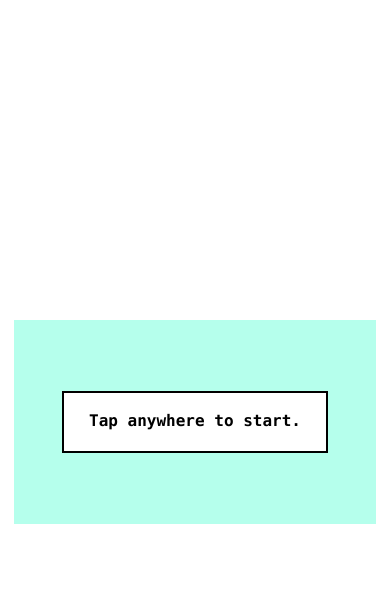
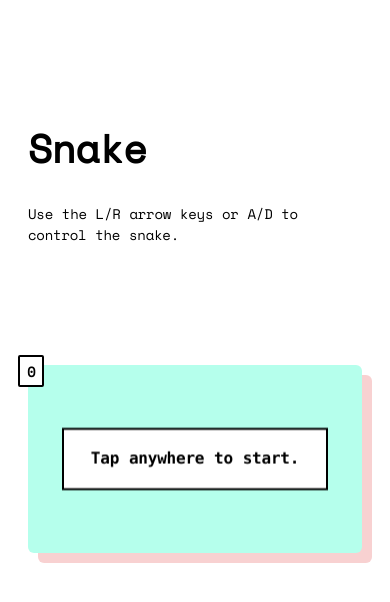
Before and after one commit to iainjreid/snake, a website built with Parcel: page index.html in a window 390 px wide. Built offline with nearby package versions, Linux system fonts and the light colour scheme.

Commit message:
chore: Complete a basic working version for PCs

```diff
--- a/index.html
+++ b/index.html
@@ -10,9 +10,22 @@
   </head>
 
   <body>
-    <canvas id="snake-canvas">
-      It looks like your browser does not support the canvas tag...
-    </canvas>
+    <div class="layout">
+      <div class="layout-content">
+        <h1>Snake</h1>
+
+        <div>
+          Use the L/R arrow keys or A/D to control the snake.
+        </div>
+      </div>
+
+      <div class="game-window">
+        <div class="game-score">0</div>
+        <canvas class="game-canvas">
+          It looks like your browser does not support the canvas tag...
+        </canvas>
+      </div>
+    </div>
 
     <script src="./src/main/snake.js"></script>
   </body>
--- a/src/main/snake.css
+++ b/src/main/snake.css
@@ -1,12 +1,112 @@
-* {
+@import url('https://fonts.googleapis.com/css?family=Space+Mono&display=swap');
+
+body, html {
+  --game-start-display: none;
+  --game-over-display: none;
+
   margin: 0;
   padding: 0;
+  min-height: 100%;
+  display: flex;
+  flex-direction: column;
+  height: 100%;
 }
 
-body, html {
-  width:100%;
-  height: 100%;
+/**
+ * Fonts
+ */
+body, button, input {
+  font-family: 'Space Mono', monospace;
+  font-size: 16px;
+  -webkit-font-smoothing: antialiased;
+  -moz-osx-font-smoothing: grayscale;
+  letter-spacing: -0.016em;
+  word-spacing: 0.03em;
+}
+
+@media (max-width: 768px) {
+  h1 {
+    font-size: 2.25em;
+  }
+}
+
+@media (max-width: 600px) {
+  body, button, input {
+    font-size: 14px;
+  }
+
+  h1 {
+    font-size: 2em;
+  }
+}
+
+h1 {
+  font-size: 2.8em;
+  font-weight: 800;
+  line-height: 1.45;
+}
+
+p {
+  line-height: 1.9;
+  letter-spacing: 0em;
+  word-spacing: 0em;
+}
+
+/**
+ * Layout
+ */
+.layout {
+  min-height: 100%;
+  max-width: 900px;
+  margin: auto;
+  padding-left: 4em;
+  padding-right: 4em;
+}
+
+.layout-content {
+  margin: 120px auto;
+}
+
+@media (max-width: 768px) {
+  .layout {
+    padding-left: 2.5em;
+    padding-right: 2.5em;
+  }
+}
+
+@media (max-width: 600px) {
+  .layout {
+    padding-left: 2em;
+    padding-right: 2em;
+  }
+}
+
+.game-window {
+  margin: auto 0;
   display: flex;
-  align-items: center;
-  justify-content: center;
 }
+
+.game-canvas {
+  background-color: #b5ffec;
+  box-shadow: 10px 10px #EA737354;
+  border-radius: 6px;
+}
+
+.game-score {
+  background-color: #fff;
+  padding: 0.25em 0.5em;
+  display: inline;
+  position: absolute;
+  border: 2px solid #000;
+  border-radius: 2px;
+  font-weight: 700;
+  translate: -10px -10px;
+}
+
+.game-start {
+  display: var(--game-start-display);
+}
+
+.game-over {
+  display: var(--game-over-display);
+}
--- a/src/main/snake.js
+++ b/src/main/snake.js
@@ -1,6 +1,6 @@
 'use strict'
 
-const canvas = document.querySelector('#snake-canvas')
+const canvas = document.querySelector('.game-canvas')
 const ctx = canvas.getContext('2d')
 
 resizeCanvas()
@@ -46,7 +46,7 @@ async function startGame() {
   clearCanvas()
   let applePos = spawnApple()
 
-  while (true) {
+  ;(function tick() {
     let { x1, y1, cpx, cpy, x2, y2 } = journey[0]
 
     cpx = x1 + x1 - cpx
@@ -65,15 +65,18 @@ async function startGame() {
       return writeText('Game over!') || onClick(startGame)
     }
 
-    if (Math.sqrt((applePos.x - x2) ** 2 + (applePos.y - y2) ** 2) <= scale(4)) {
-      console.log("eat")
+    if (Math.sqrt((applePos.x - scale(7) - x2) ** 2 + (applePos.y - scale(7) - y2) ** 2) <= scale(14)) {
+      score++
+      removeApple(applePos)
+      applePos = spawnApple()
     }
     /**
      * Draw the trail
      */
-    if (score + scale(40) < journey.length) {
+    if (score * 10 + scale(40) < journey.length) {
       const { x1, y1, cpx, cpy, x2, y2 } = journey.pop()
 
+      ctx.lineCap = "square";
       ctx.lineWidth = scale(16)
       ctx.strokeStyle = '#bcf8e8'
       ctx.beginPath()
@@ -88,6 +91,7 @@ async function startGame() {
     {
       const { x1, y1, cpx, cpy, x2, y2 } = journey[0]
 
+      ctx.lineCap = "square";
       ctx.lineWidth = scale(14)
       ctx.strokeStyle = '#420016'
       ctx.beginPath()
@@ -98,8 +102,8 @@ async function startGame() {
 
     writeScore()
 
-    await wait(16);
-  }
+    requestAnimationFrame(() => tick())
+  })()
 }
 
 document.body.onclick = () => {
@@ -155,14 +159,12 @@ window.addEventListener('keyup', (evt) => {
   }
 }, false)
 
-function wait(ms) {
-  return new Promise((resolve) => {
-    setTimeout(resolve, ms)
-  })
-}
+window.addEventListener('resize', () => {
+  return resizeCanvas()
+})
 
 function resizeCanvas() {
-  const width = innerWidth * 0.93
+  const width = canvas.parentElement.clientWidth
   const height = width / 16 * 9
 
   canvas.style.width = width + 'px'
@@ -173,15 +175,11 @@ function resizeCanvas() {
 }
 
 function clearCanvas() {
-  ctx.fillStyle = '#b5ffec'
-  ctx.fillRect(0, 0, canvas.width, canvas.height)
+  ctx.clearRect(0, 0, canvas.width, canvas.height)
 }
 
 function writeScore() {
-  ctx.font = `700 ${scale(16)}px Consolas, Monaco, 'Andale Mono', 'Ubuntu Mono', monospace`
-  ctx.fillStyle = '#000'
-  ctx.textAlign = 'left'
-  ctx.fillText(score, scale(20), scale(36))
+  document.querySelector("div.game-score").innerHTML = score
 }
 
 function writeText(text) {
@@ -196,6 +194,7 @@ function writeText(text) {
   ctx.fillStyle = '#fff'
   ctx.strokeStyle = '#000'
 
+  ctx.beginPath()
   ctx.rect(boxPosX, boxPosY, boxWidth, boxHeight)
 
   ctx.fill()
@@ -212,10 +211,25 @@ function spawnApple() {
   const x = Math.random() * canvas.width
   const y = Math.random() * canvas.height
 
+  const size = scale(10)
+
+  ctx.beginPath()
   ctx.fillStyle = '#ff3838'
-  ctx.fillRect(x, y, scale(10), scale(10))
+  ctx.arc(x, y, size / 2, 0, 2 * Math.PI)
+  ctx.fill()
+  return {
+    x: x + size / 2,
+    y: y + size / 2
+  }
+}
 
-  return { x, y }
+function removeApple({ x, y }) {
+  const size = scale(12)
+
+  ctx.beginPath()
+  ctx.fillStyle = '#b5ffec'
+  ctx.arc(x - size / 2, y - size / 2, size, 0, 2 * Math.PI)
+  ctx.fill()
 }
 
 function spawnBug() {
```
Also changed, not shown: README.md.
